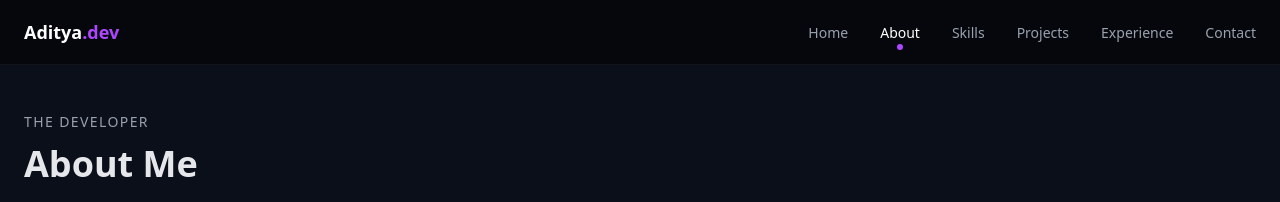
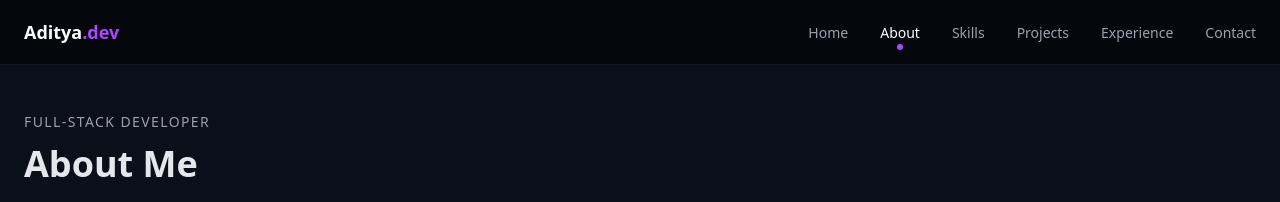
Before and after one commit to adityamishra1006/portfolio, a React (Vite) app in the folder portfolio/: page /#/about in a window 1280 px wide. Shown: the top 202 px of the page. Built offline with nearby package versions, Linux system fonts and the light colour scheme.

Commit message:
Changes in about section

```diff
--- a/portfolio/src/section/About.jsx
+++ b/portfolio/src/section/About.jsx
@@ -5,7 +5,7 @@ export default function About() {
     return (
         <section id="about" className="py-28">
             <div className="max-w-7xl mx-auto px-6">
-                <SectionHeader title="About Me" subtitle="The Developer" />
+                <SectionHeader title="About Me" subtitle="Full-Stack Developer" />
 
                 <div className="grid gap-16 md:grid-cols-2 items-center">
 
```
